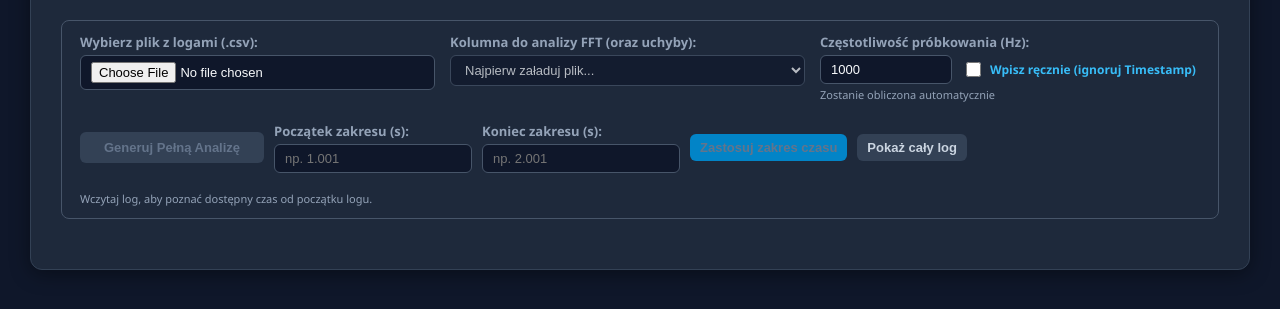
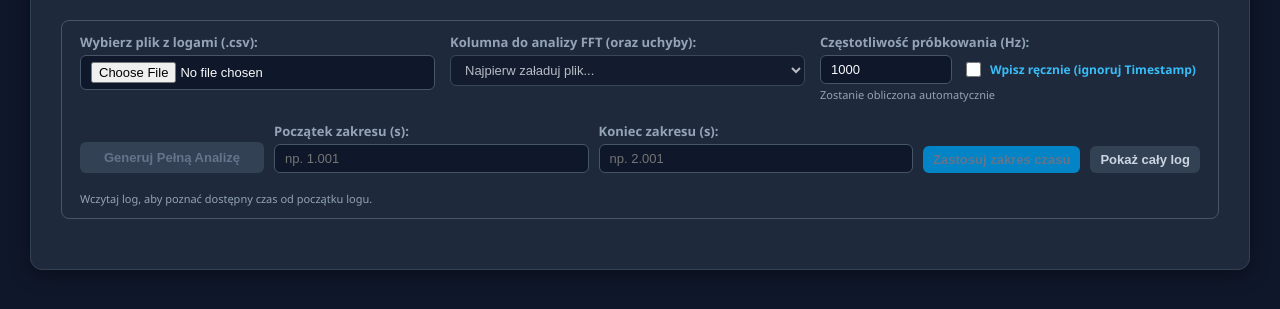
Before and after one commit to Dariusz90/Analizator_FFT, a plain HTML site: page index.html in a window 1280 px wide. Shown: the part 119-428 px from the top of the page. Drawn offline with nearby package versions, Linux system fonts and the light colour scheme; some packages are replaced by stand-ins of ours; a script that the page names is missing.

Commit message:
- poprawka w ulozeniu pol

```diff
--- a/assets/style.css
+++ b/assets/style.css
@@ -118,17 +118,14 @@ button:disabled {
     margin-top: 3px;
 }
 
-.time-range-group {
-    display: flex;
-    flex-wrap: nowrap;
-    align-items: flex-end;
-    gap: 10px;
-    flex: 0 1 auto;
+.time-range-control {
+    flex: none;
+    min-width: 0;
 }
 
-.time-range-control {
-    flex: 0 1 200px;
-    min-width: 150px;
+.time-range-control input {
+    width: 100%;
+    box-sizing: border-box;
 }
 
 .time-range-info {
@@ -136,9 +133,18 @@ button:disabled {
 }
 
 .time-range-actions {
-    display: flex;
-    flex-wrap: wrap;
+    display: grid;
+    grid-template-columns: max-content minmax(140px, 1fr) minmax(140px, 1fr) max-content max-content;
+    align-items: end;
     gap: 10px;
+    flex-basis: 100%;
+    margin-top: 5px;
+}
+
+@media (max-width: 900px) {
+    .time-range-actions {
+        grid-template-columns: repeat(2, minmax(0, 1fr));
+    }
 }
 
 /* Wspólna klasa dla wszystkich bloków rozwijanych dynamicznie po załadowaniu danych */
--- a/index.html
+++ b/index.html
@@ -54,9 +54,8 @@
         </div>
 
         <!-- 4. Przycisk 'Generuj Pełną Analizę' w nowym wierszu po lewej stronie pod plikiem -->
-        <div class="form-control time-range-actions" style="flex-basis: 100%; margin-top: 5px; flex-direction: row; align-items: center;">
+        <div class="time-range-actions">
             <button id="processBtn" disabled style="width: fit-content; padding: 8px 24px;">Generuj Pełną Analizę</button>
-            <div class="time-range-group">
             <div class="form-control time-range-control">
                 <label for="rangeStart">Początek zakresu (s):</label>
                 <input type="number" id="rangeStart" step="any" placeholder="np. 1.001">
@@ -64,7 +63,6 @@
             <div class="form-control time-range-control">
                 <label for="rangeEnd">Koniec zakresu (s):</label>
                 <input type="number" id="rangeEnd" step="any" placeholder="np. 2.001">
-                </div>
             </div>
             <button id="applyRangeBtn" disabled style="background-color:#0284c7;">Zastosuj zakres czasu</button>
             <button id="resetRangeBtn" disabled style="background-color:#334155; color:#cbd5e1;">Pokaż cały log</button>
```
Lines whose indentation alone changed are shown as unchanged.
